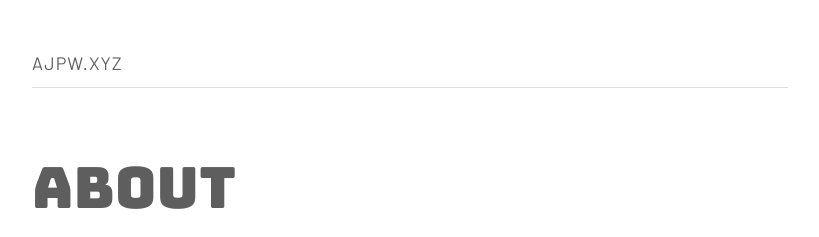
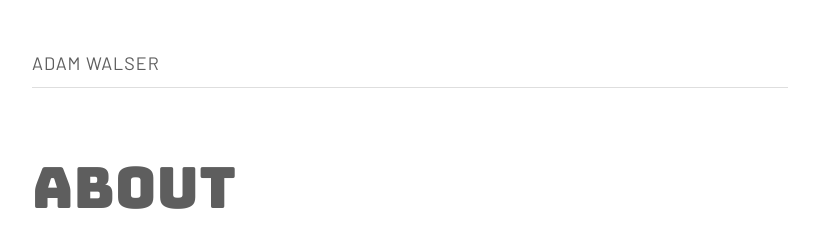
Before and after one commit to ajpwalser/ajpwalser.github.io, a Jekyll site: the page built from index.html, in a window 1280 px wide. Shown: the top 237 px of the page, without its empty margins (230-1049 px from the left). Built offline with Jekyll 4.4.1, drawn with Linux system fonts in a browser that asks for light colours; the list of posts is cut into pages by our own code.

Commit message:
Update _config.yml

```diff
--- a/_config.yml
+++ b/_config.yml
@@ -1,6 +1,6 @@
-title: AJPW.XYZ
+title: Adam Walser
 description: Adam Walser's blog
-tagline: Four letter word. Starts with an A.
+tagline:
 author:
   name: Adam Walser
 permalink: /:title/
```
